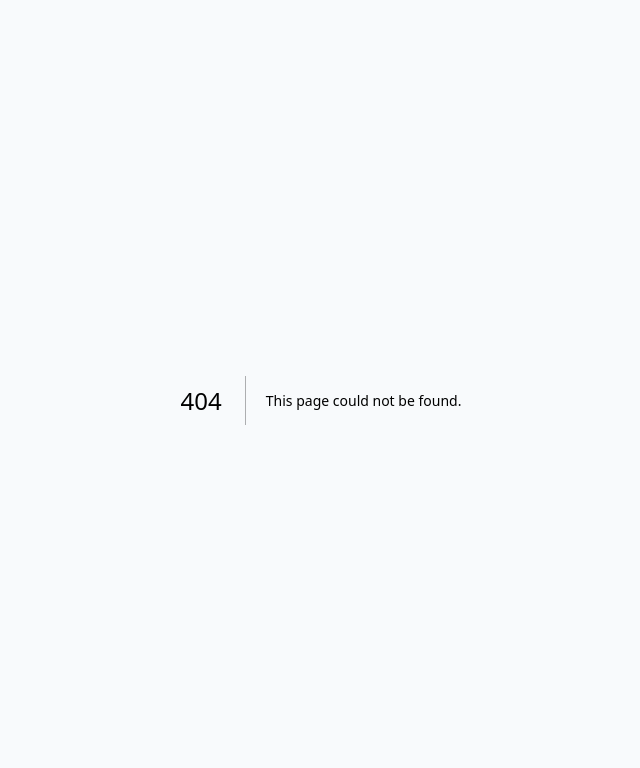
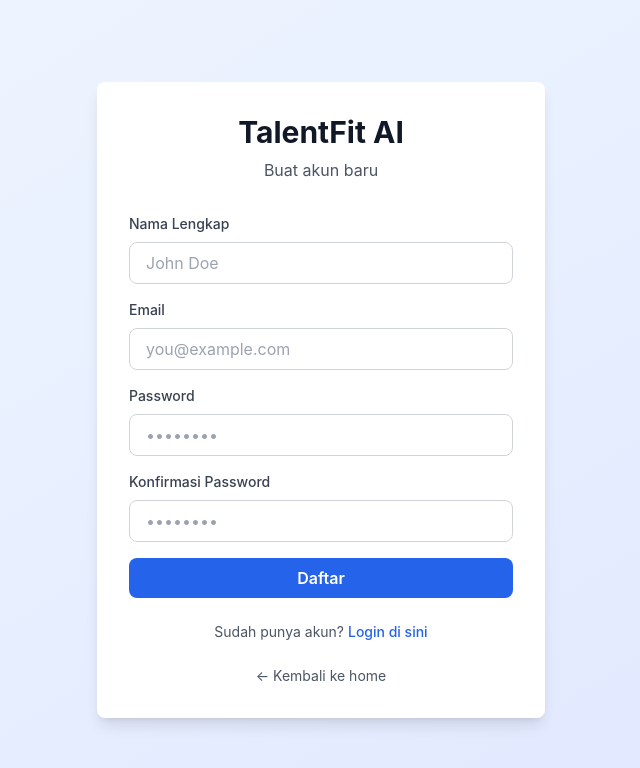
Before and after one commit to cioarlindaputra-glitch/talentfit-ai, a Next.js app: page /auth/signup in a window 1280 px wide. Before the commit this address had no page. Shown: the top 768 px of the page, without its empty margins (319-959 px from the left). Built offline with nearby package versions, Linux system fonts and the light colour scheme.

Commit message:
Add signup page with validation

```diff
--- /dev/null
+++ b/app/auth/signup/page.tsx
@@ -0,0 +1,149 @@
+'use client';
+
+import Link from 'next/link';
+import { useState } from 'react';
+
+export default function SignupPage() {
+  const [email, setEmail] = useState('');
+  const [password, setPassword] = useState('');
+  const [confirmPassword, setConfirmPassword] = useState('');
+  const [fullName, setFullName] = useState('');
+  const [error, setError] = useState('');
+  const [success, setSuccess] = useState(false);
+
+  const handleSubmit = (e: React.FormEvent) => {
+    e.preventDefault();
+    setError('');
+
+    // Validation
+    if (!fullName || !email || !password || !confirmPassword) {
+      setError('Semua field harus diisi');
+      return;
+    }
+
+    if (password !== confirmPassword) {
+      setError('Password tidak cocok');
+      return;
+    }
+
+    if (password.length < 6) {
+      setError('Password minimal 6 karakter');
+      return;
+    }
+
+    // Simulate signup (replace with actual API call later)
+    console.log('Signup attempt:', { fullName, email, password });
+    setSuccess(true);
+
+    // Reset form
+    setFullName('');
+    setEmail('');
+    setPassword('');
+    setConfirmPassword('');
+  };
+
+  return (
+    <div className="min-h-screen bg-gradient-to-br from-blue-50 to-indigo-100 flex items-center justify-center px-4">
+      <div className="w-full max-w-md">
+        <div className="bg-white rounded-lg shadow-lg p-8">
+          <h1 className="text-3xl font-bold text-gray-900 mb-2 text-center">
+            TalentFit AI
+          </h1>
+          <p className="text-gray-600 text-center mb-8">Buat akun baru</p>
+
+          {success && (
+            <div className="mb-4 p-4 bg-green-100 border border-green-400 text-green-700 rounded-lg text-sm">
+              ✓ Akun berhasil dibuat! Silakan login.
+            </div>
+          )}
+
+          {error && (
+            <div className="mb-4 p-4 bg-red-100 border border-red-400 text-red-700 rounded-lg text-sm">
+              ✗ {error}
+            </div>
+          )}
+
+          <form onSubmit={handleSubmit} className="space-y-4">
+            <div>
+              <label className="block text-sm font-medium text-gray-700 mb-2">
+                Nama Lengkap
+              </label>
+              <input
+                type="text"
+                value={fullName}
+                onChange={(e) => setFullName(e.target.value)}
+                className="w-full px-4 py-2 border border-gray-300 rounded-lg focus:ring-2 focus:ring-blue-500 focus:border-transparent outline-none transition"
+                placeholder="John Doe"
+                required
+              />
+            </div>
+
+            <div>
+              <label className="block text-sm font-medium text-gray-700 mb-2">
+                Email
+              </label>
+              <input
+                type="email"
+                value={email}
+                onChange={(e) => setEmail(e.target.value)}
+                className="w-full px-4 py-2 border border-gray-300 rounded-lg focus:ring-2 focus:ring-blue-500 focus:border-transparent outline-none transition"
+                placeholder="you@example.com"
+                required
+              />
+            </div>
+
+            <div>
+              <label className="block text-sm font-medium text-gray-700 mb-2">
+                Password
+              </label>
+              <input
+                type="password"
+                value={password}
+                onChange={(e) => setPassword(e.target.value)}
+                className="w-full px-4 py-2 border border-gray-300 rounded-lg focus:ring-2 focus:ring-blue-500 focus:border-transparent outline-none transition"
+                placeholder="••••••••"
+                required
+              />
+            </div>
+
+            <div>
+              <label className="block text-sm font-medium text-gray-700 mb-2">
+                Konfirmasi Password
+              </label>
+              <input
+                type="password"
+                value={confirmPassword}
+                onChange={(e) => setConfirmPassword(e.target.value)}
+                className="w-full px-4 py-2 border border-gray-300 rounded-lg focus:ring-2 focus:ring-blue-500 focus:border-transparent outline-none transition"
+                placeholder="••••••••"
+                required
+              />
+            </div>
+
+            <button
+              type="submit"
+              className="w-full bg-blue-600 text-white py-2 rounded-lg font-semibold hover:bg-blue-700 transition mt-6"
+            >
+              Daftar
+            </button>
+          </form>
+
+          <div className="mt-6 text-center">
+            <p className="text-gray-600 text-sm">
+              Sudah punya akun?{' '}
+              <Link href="/auth/login" className="text-blue-600 hover:underline font-medium">
+                Login di sini
+              </Link>
+            </p>
+          </div>
+
+          <div className="mt-6">
+            <Link href="/" className="text-gray-600 hover:text-gray-900 text-sm text-center block">
+              ← Kembali ke home
+            </Link>
+          </div>
+        </div>
+      </div>
+    </div>
+  );
+}
```
